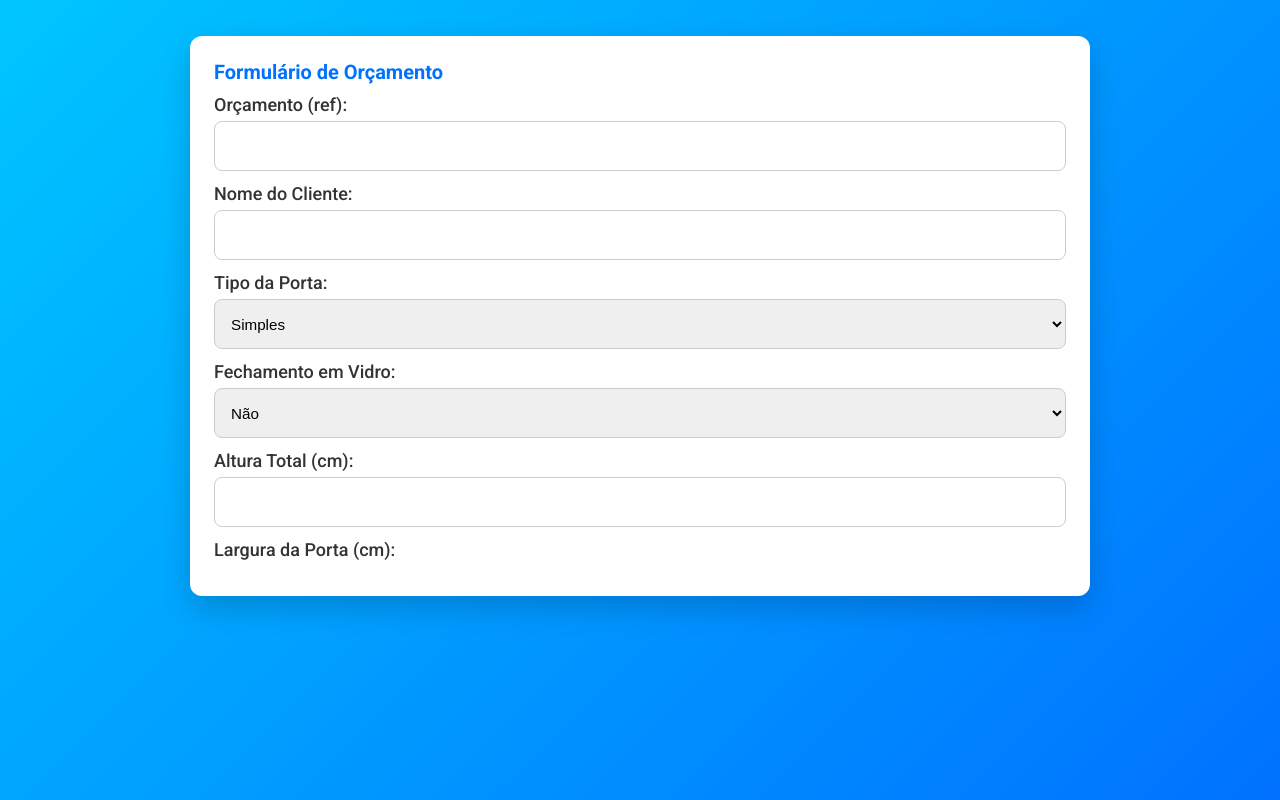
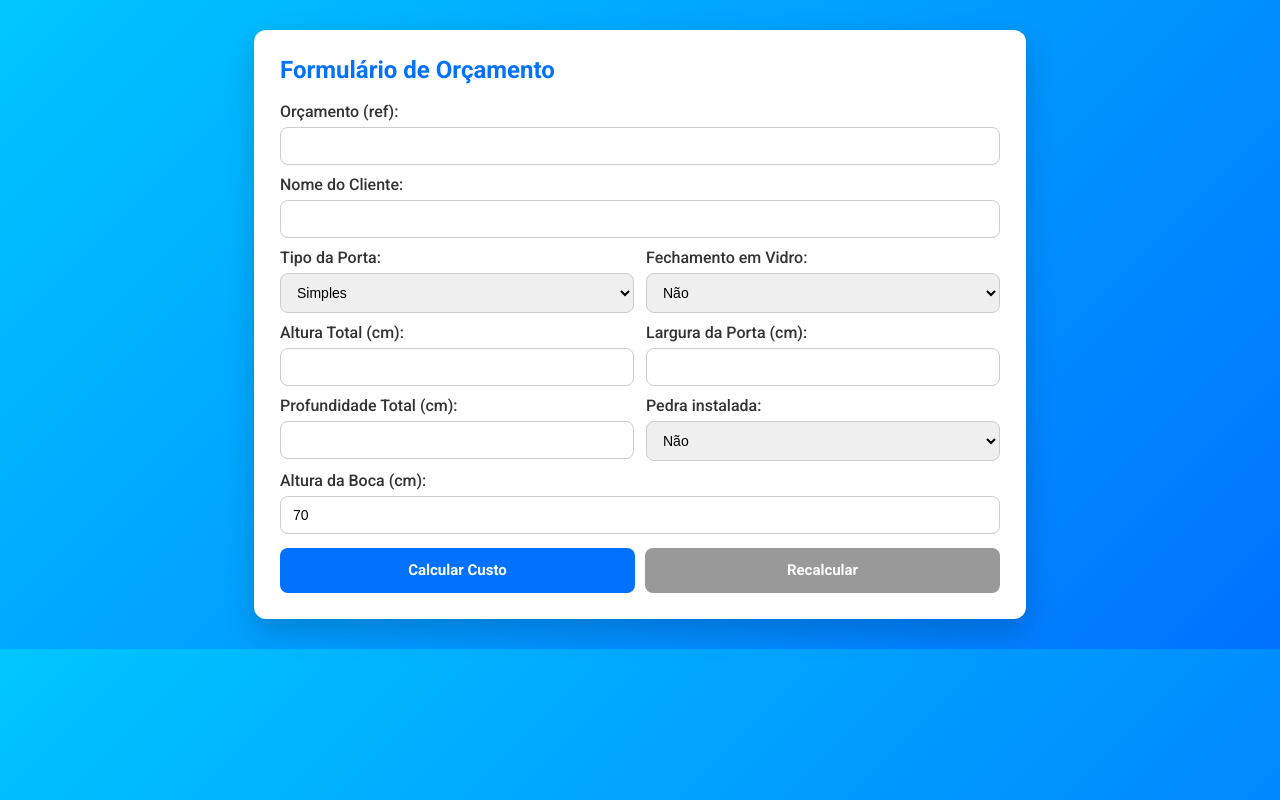
Before and after one commit to Salrefinado/Or-amento-Porta-de-Guilhotina-Bunese, a Flask app: page / in a window 1280 px wide. Run offline with Flask 3, Linux system fonts and the light colour scheme.

Commit message:
Celular 3.0 index.html

```diff
--- a/templates/index.html
+++ b/templates/index.html
@@ -2,222 +2,131 @@
 <html lang="pt-BR">
 <head>
 <meta charset="utf-8" />
-<meta name="viewport" content="width=device-width, initial-scale=1" />
 <title>Orçamento Porta de Guilhotina</title>
 <style>
-  /* Fonte */
   @import url('https://fonts.googleapis.com/css2?family=Roboto:wght@400;500;700&display=swap');
-
-  /* Variáveis controladas por JS também */
-  :root{
-    --card-max-width: 720px;
-    --body-padding: 30px;
-    --base-font-size: 16px;
-    --input-height: 44px;
-    --gap: 12px;
-    --card-radius: 12px;
-  }
-
-  html,body{
-    height:100%;
-    margin:0;
-  }
-
-  body {
-    font-family: 'Roboto', sans-serif;
-    font-size: var(--base-font-size);
-    background: linear-gradient(135deg,#00c6ff,#0072ff);
-    padding: var(--body-padding);
-    display:flex;
-    justify-content:center;
-    align-items: flex-start;
-    box-sizing: border-box;
-  }
-
-  /* Card central responsivo */
-  .card {
-    width: 100%;
-    max-width: var(--card-max-width);
-    background:#fff;
-    border-radius: var(--card-radius);
-    padding: calc(var(--gap) * 2);
-    box-shadow:0 12px 30px rgba(0,0,0,0.18);
-    box-sizing: border-box;
-  }
-
-  h2 {
-    color:#0072ff;
-    margin:0 0 10px 0;
-    font-size: 1.25rem;
-  }
-
-  /* Cada campo em uma linha (lista) */
-  .field {
-    display:block;
-    width:100%;
-    margin-bottom: var(--gap);
-  }
-  .field label {
-    display:block;
-    font-weight:500;
-    color:#333;
-    margin-bottom:6px;
-  }
-  .field input[type="text"],
-  .field input[type="number"],
-  .field select {
-    width:100%;
-    height: var(--input-height);
-    padding: 10px 12px;
-    border-radius:8px;
-    border:1px solid #ccc;
-    font-size: 0.95rem;
-    box-sizing:border-box;
-  }
-
-  /* Botões empilhados um abaixo do outro */
-  .btn-row {
-    display:flex;
-    flex-direction: column; /* sempre vertical, como pediu */
-    gap:10px;
-    margin-top:8px;
-  }
-  .btn-row button,
-  .btn-row a {
-    display:inline-flex;
-    align-items:center;
-    justify-content:center;
-    width:100%;
-    height:48px;
-    border-radius:8px;
-    border:none;
-    text-decoration:none;
-    color:#fff;
-    font-weight:600;
-    font-family:'Roboto', sans-serif;
-    font-size:1rem;
-  }
-  .btn-primary { background:#0072ff; }
-  .btn-secondary { background:#999; }
-
-  /* Resultado */
-  .resultado { margin-top:18px; font-size:0.97rem; color:#222; }
-  .total { font-size:1.15rem; color:#c00000; font-weight:800; margin-bottom:8px; }
-  .detalhamento-title { margin-top:6px; font-weight:700; }
-
-  /* Tabela responsiva (scroll horizontal se necessário) */
-  .table-wrap { width:100%; overflow:auto; margin-top:10px; }
-  table { width:100%; border-collapse:collapse; min-width:600px; }
-  table th, table td { border:1px solid #eee; padding:8px 6px; text-align:left; font-size:0.92rem; }
+  body { font-family: 'Roboto', sans-serif; background: linear-gradient(135deg,#00c6ff,#0072ff); margin:0; padding:30px; display:flex; justify-content:center; }
+  .card { background:#fff; border-radius:12px; padding:26px; width:720px; box-shadow:0 12px 30px rgba(0,0,0,0.18); }
+  h2 { color:#0072ff; margin:0 0 18px 0; }
+  form label { display:block; margin-top:10px; font-weight:500; color:#333; }
+  form input[type="text"], form input[type="number"], form select { width:100%; padding:10px 12px; margin-top:6px; border-radius:8px; border:1px solid #ccc; font-size:14px; box-sizing:border-box; }
+  .row { display:flex; gap:12px; }
+  .row .col { flex:1; }
+  button { margin-top:14px; padding:12px 18px; border-radius:8px; border:none; background:#0072ff; color:#fff; cursor:pointer; font-weight:600; }
+  .resultado { margin-top:18px; font-size:16px; color:#222; }
+  .total { font-size:20px; color:#c00000; font-weight:800; margin-bottom:8px; }
+  table { width:100%; border-collapse:collapse; margin-top:10px; }
+  table th, table td { border:1px solid #eee; padding:8px 6px; text-align:left; font-size:13px; }
   table th { background:#f5f7fb; }
-
   .erro { color:#fff; background:#c00000; padding:8px; border-radius:6px; margin-top:8px; }
-
-  /* Pequenos ajustes para telas muito pequenas */
-  @media (max-width: 420px) {
-    :root{ --base-font-size:15px; --input-height:42px; --card-radius:10px; --gap:10px; }
-    h2 { font-size:1.05rem; }
-    table { min-width:480px; }
-  }
-
-  /* Se quiser comportamento específico para desktop muito largo */
-  @media (min-width: 1400px) {
-    :root{ --card-max-width: 1000px; }
-  }
-
-  /* estilo estético extra para espaçamento do form */
-  .small-note { font-size:0.85rem; color:#666; margin-top:6px; }
+  .btn-row { display:flex; justify-content:flex-end; gap:10px; }
 </style>
-
-<script>
-  // Ajusta layout dinamicamente conforme a largura da tela.
-  function ajustarLayout() {
-    const w = window.innerWidth || document.documentElement.clientWidth;
-    const root = document.documentElement.style;
-
-    // Determina largura máxima do card
-    if (w >= 1400) {
-      root.setProperty('--card-max-width', '1000px');
-      root.setProperty('--body-padding', '40px');
-    } else if (w >= 1100) {
-      root.setProperty('--card-max-width', '900px');
-      root.setProperty('--body-padding', '36px');
-    } else if (w >= 900) {
-      root.setProperty('--card-max-width', '720px');
-      root.setProperty('--body-padding', '30px');
-    } else if (w >= 600) {
-      root.setProperty('--card-max-width', '600px');
-      root.setProperty('--body-padding', '20px');
-    } else {
-      // mobile: aproveita toda a largura com padding lateral
-      root.setProperty('--card-max-width', '100%');
-      root.setProperty('--body-padding', '12px');
-    }
-
-    // Ajusta font-size base proporcionalmente (entre 14 e 18)
-    const base = Math.max(14, Math.min(18, Math.round(w / 60)));
-    root.setProperty('--base-font-size', base + 'px');
-
-    // Ajusta input height proporcionalmente (entre 40 e 52)
-    const inputH = Math.max(40, Math.min(52, Math.round(base * 2.8)));
-    root.setProperty('--input-height', inputH + 'px');
-
-    // otimização: reduz min-width da tabela em telas pequenas
-    const table = document.querySelector('table');
-    if (table) {
-      if (w < 420) table.style.minWidth = '480px';
-      else table.style.minWidth = '';
-    }
-  }
-
-  window.addEventListener('load', ajustarLayout);
-  window.addEventListener('resize', function() {
-    // Debounce simples para evitar chamadas excessivas
-    clearTimeout(window.__ajustarLayoutTimeout);
-    window.__ajustarLayoutTimeout = setTimeout(ajustarLayout, 80);
-  });
-</script>
 </head>
 <body>
   <div class="card">
     <h2>Formulário de Orçamento</h2>
 
-    <form method="POST" action="/calcular" novalidate>
-      <div class="field">
-        <label for="orcamento">Orçamento (ref):</label>
-        <input id="orcamento" type="text" name="orcamento" value="{{ dados.orcamento or '' }}">
-      </div>
+    <form method="POST" action="/calcular">
+      <label>Orçamento (ref): <input type="text" name="orcamento" value="{{ dados.orcamento or '' }}"></label>
+      <label>Nome do Cliente: <input type="text" name="cliente" value="{{ dados.cliente or '' }}"></label>
 
-      <div class="field">
-        <label for="cliente">Nome do Cliente:</label>
-        <input id="cliente" type="text" name="cliente" value="{{ dados.cliente or '' }}">
-      </div>
-
-      <div class="field">
-        <label for="porta">Tipo da Porta:</label>
-        <select id="porta" name="porta" required>
+      <div class="row">
+        <div class="col">
+          <label>Tipo da Porta:
+            <select name="porta" required>
               {% set porta_sel = dados.get('porta', 'Simples') %}
               <option value="Simples" {% if porta_sel=='Simples' %}selected{% endif %}>Simples</option>
               <option value="Em L Esquerda" {% if porta_sel=='Em L Esquerda' %}selected{% endif %}>Em L Esquerda</option>
               <option value="Em L Direita" {% if porta_sel=='Em L Direita' %}selected{% endif %}>Em L Direita</option>
               <option value="Em U" {% if porta_sel=='Em U' %}selected{% endif %}>Em U</option>
             </select>
+          </label>
         </div>
-
-      <div class="field">
-        <label for="vidro">Fechamento em Vidro:</label>
-        <select id="vidro" name="vidro" required>
+        <div class="col">
+          <label>Fechamento em Vidro:
+            <select name="vidro" required>
               {% set vidro_sel = dados.get('vidro', 'Não') %}
               <option value="Sim" {% if vidro_sel=='Sim' %}selected{% endif %}>Sim</option>
               <option value="Não" {% if vidro_sel=='Não' %}selected{% endif %}>Não</option>
             </select>
+          </label>
+        </div>
       </div>
 
-      <div class="field">
-        <label for="altura">Altura Total (cm):</label>
-        <input id="altura" type="number" step="0.1" name="altura" required value="{{ dados.altura or '' }}">
+      <div class="row">
+        <div class="col">
+          <label>Altura Total (cm): <input type="number" step="0.1" name="altura" required value="{{ dados.altura or '' }}"></label>
+        </div>
+        <div class="col">
+          <label>Largura da Porta (cm): <input type="number" step="0.1" name="largura" required value="{{ dados.largura or '' }}"></label>
+        </div>
       </div>
 
-      <div class="field">
-        <label for="largura">Largura da Porta (cm):</label>
-        <input id="largura" type="n
+      <div class="row">
+        <div class="col">
+          <label>Profundidade Total (cm): <input type="number" step="0.1" name="profundidade" required value="{{ dados.profundidade or '' }}"></label>
+        </div>
+        <div class="col">
+          <label>Pedra instalada:
+            <select name="pedra" required>
+              {% set pedra_sel = dados.get('pedra', 'Não') %}
+              <option value="Não" {% if pedra_sel=='Não' %}selected{% endif %}>Não</option>
+              <option value="Sim" {% if pedra_sel=='Sim' %}selected{% endif %}>Sim</option>
+            </select>
+          </label>
+        </div>
+      </div>
+
+      <label>Altura da Boca (cm): <input type="number" step="0.1" name="altura_boca" value="{{ dados.altura_boca or 70 }}" required></label>
+
+      <div class="btn-row" style="display:flex; gap:10px; margin-top:14px; align-items:center;">
+  <button type="submit"
+    style="flex:1; height:45px; display:flex; align-items:center; justify-content:center;
+           padding:0; margin:0; border-radius:8px; border:none; background:#0072ff; color:#fff;
+           font-weight:600; font-family:'Roboto',sans-serif; font-size:15px; line-height:1;
+           box-sizing:border-box; -webkit-appearance:none; appearance:none; vertical-align:middle;">
+    Calcular Custo
+  </button>
+
+  <a href="/"
+     role="button"
+     style="flex:1; height:45px; display:flex; align-items:center; justify-content:center;
+            padding:0; margin:0; border-radius:8px; background:#999; color:#fff; text-decoration:none;
+            font-weight:600; font-family:'Roboto',sans-serif; font-size:15px; line-height:1;
+            box-sizing:border-box; border:none; vertical-align:middle;">
+    Recalcular
+  </a>
+</div>
+
+
+    </form>
+
+    {% if resultado %}
+      {% if resultado.erro %}
+        <div class="erro">{{ resultado.mensagem }}</div>
+      {% else %}
+        <div class="resultado">
+          <div class="total">Custo de Produção: {{ resultado.custo_total_fmt }}</div>
+
+          <div><strong>Detalhamento:</strong></div>
+          <table>
+            <thead>
+              <tr><th>Item</th><th>Quantidade (m ou m²)</th><th>Preço unitário</th><th>Custo</th></tr>
+            </thead>
+            <tbody>
+            {% for d in resultado.detalhamento %}
+              <tr>
+                <td>{{ d.item }}</td>
+                <td style="width:140px">{{ d.quantidade }}</td>
+                <td style="width:140px">{{ d.preco_unit }}</td>
+                <td style="width:160px">{{ d.custo }}</td>
+              </tr>
+            {% endfor %}
+            </tbody>
+          </table>
+        </div>
+      {% endif %}
+    {% endif %}
+  </div>
+</body>
+</html>
```
Lines whose indentation alone changed are shown as unchanged.
